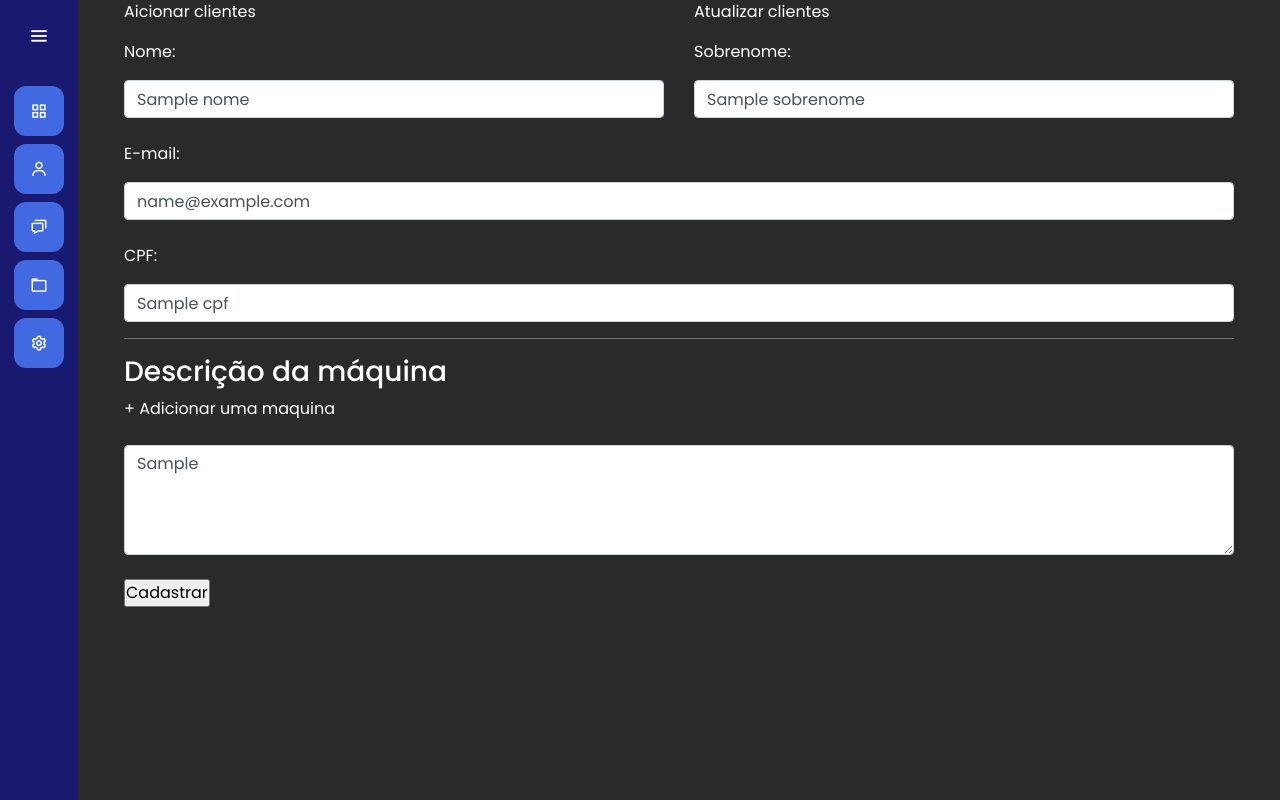
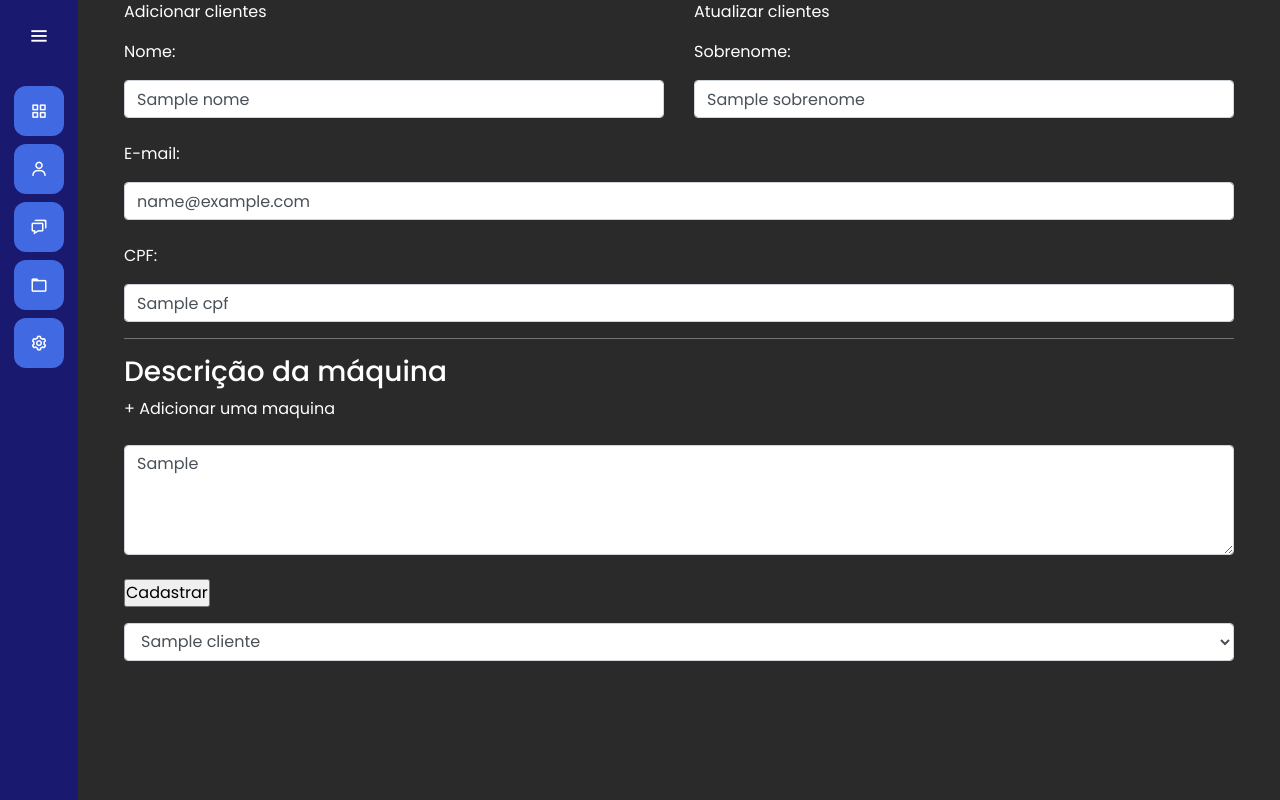
Before and after one commit to Cesar-A-Dodo/REPAIRPC, a Django app: template clientes/templates/clientes.html in a window 1280 px wide. Run offline with Django 5.2, Linux system fonts and the light colour scheme; tables that the repository leaves empty hold one stand-in row (values such as "Sample post"); the template is opened without the code that fills it: values that come from a table or form of the project are taken from there, most other values are stand-ins (such as "Sample title", 1, 10 or a date in 2020).

Commit message:
add e att clientes

```diff
--- a/clientes/templates/clientes.html
+++ b/clientes/templates/clientes.html
@@ -8,19 +8,19 @@
 {% block 'dashboard' %}
     <div class="container">
         <div class="row">
-            <div class="col-md card-dashboard">
-                <p class="text-card">Aicionar clientes</p>
+            <div onclick="exibir_form('1')" class="col-md card-dashboard">
+                <p class="text-card">Adicionar clientes</p>
             </div>
 
-            <div class="col-md card-dashboard">
+            <div onclick="exibir_form('2')" class="col-md card-dashboard">
                 <p class="text-card">Atualizar clientes</p>
             </div>
         </div>
 
-            <div class="adicionar-cliente">
+            <div id="adicionar-cliente" class="adicionar-cliente">
                 <form action="{% url 'clientes' %}" method="POST">{% csrf_token %}
-                  <div class="row">
-                    <div class="col-md">
+                    <div class="row">
+                        <div class="col-md">
                             <p>Nome:</p>
                             <input type="text" class="form-control" placeholder="Primeiro nome" name="nome" value="{{nome}}">
                         </div>
@@ -39,25 +39,29 @@
                     <div class="add-maquina">
                         <h3>Descrição da máquina</h3>
                         <span class="btn-add-maquina" onclick="add_maquina()">+ Adicionar uma maquina</span>
-
-                        <div id="form-maquina">
-                                <br>
-                                    <div class="row">
-                                        <div class="col-md">
-                                            <textarea placeholder='Descrição da máquina' class='form-control' name='maquina' rows='4'>{{ maquina }}</textarea>
-                                        </div>
-
-                                    </div>
-                        </div>
-
+                        <div id="form-maquina" style="display: none;" data-maquina="{{ maquina }}"></div>
                     </div>
-
                     <br>
                     <input type="submit" value="Cadastrar" class="btn-principal">
+                </form>
+            </div>
+            <div id="att_cliente">
+                <p></p>
+                <select id="cliente-select" onchange="dados_cliente()" class="form-control">
+                    {% for cliente in clientes %}
+                    <option value="{{cliente.id}}">{{cliente.nome}}</option>
+                    {% endfor %}
+                </select>
 
-                </form>
-
-        </div>
+            </div>
     </div>
     <script src="{% static 'clientes/js/clientes.js' %}"></script>
+    <script>
+    window.addEventListener('DOMContentLoaded', () => {
+        const formMaquina = document.getElementById('form-maquina');
+        if (formMaquina.getAttribute('data-maquina').trim() !== '') {
+            add_maquina();
+        }
+    });
+    </script>
 {% endblock %}
--- a/clientes/views.py
+++ b/clientes/views.py
@@ -5,7 +5,8 @@
 
 def clientes(request):
     if request.method == "GET":
-        return render(request, 'clientes.html')
+        clientes_list = Cliente.objects.all()
+        return render(request, 'clientes.html', {'clientes': clientes_list})
     elif request.method == "POST":
         nome = request.POST.get('nome')
         sobrenome = request.POST.get('sobrenome')
--- a/templates/static/clientes/css/clientes.css
+++ b/templates/static/clientes/css/clientes.css
@@ -6,6 +6,7 @@
     margin-top: 40px;
     text-align: center;
     padding: 20px;
+    cursor: pointer;
 
 }
 
@@ -31,3 +32,7 @@
     padding: 5px;
     font-size: 30px;
 }
+
+#att_cliente{
+    display: none;
+}
--- a/templates/static/clientes/js/clientes.js
+++ b/templates/static/clientes/js/clientes.js
@@ -1,14 +1,34 @@
 function add_maquina() {
-    container = document.getElementById('form-maquina')
+    const container = document.getElementById('form-maquina');
+    const valorAntigo = container.getAttribute('data-maquina') || '';  // pega do atributo
 
-    html = `
+    const html = `
         <br>
         <div class='row'>
             <div class='col-md'>
-                <textarea placeholder='Descrição da máquina' class='form-control' name='maquina' rows='4'></textarea>
+                <textarea placeholder='Descrição da máquina' class='form-control' name='maquina' rows='4'>${valorAntigo}</textarea>
             </div>
         </div>
-    `
+    `;
 
-    container.innerHTML = html
+    container.innerHTML = html;
+    container.style.display = 'block';
 }
+
+function exibir_form(tipo){
+    const add_cliente = document.getElementById('adicionar-cliente');
+    const att_cliente = document.getElementById('att_cliente');
+
+    if(tipo == "1"){
+        att_cliente.style.display = "none";
+        add_cliente.style.display = "block";
+    } else if(tipo == "2"){
+        att_cliente.style.display = "block";
+        add_cliente.style.display = "none";
+    }
+}
+
+function dados_cliente(){
+    cliente = document.getElementById('cliente-select')
+
+}
```
